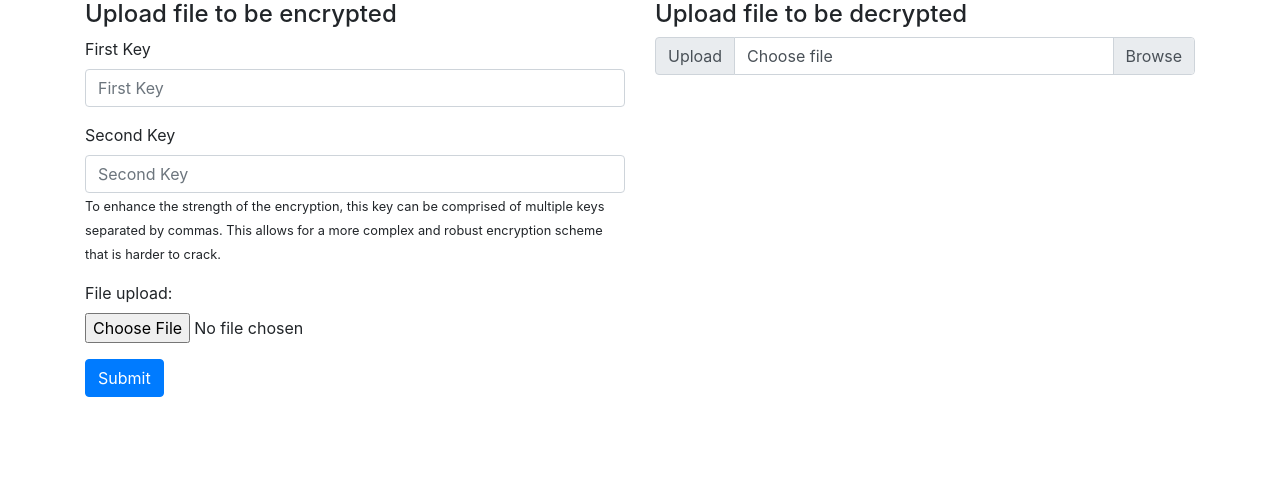
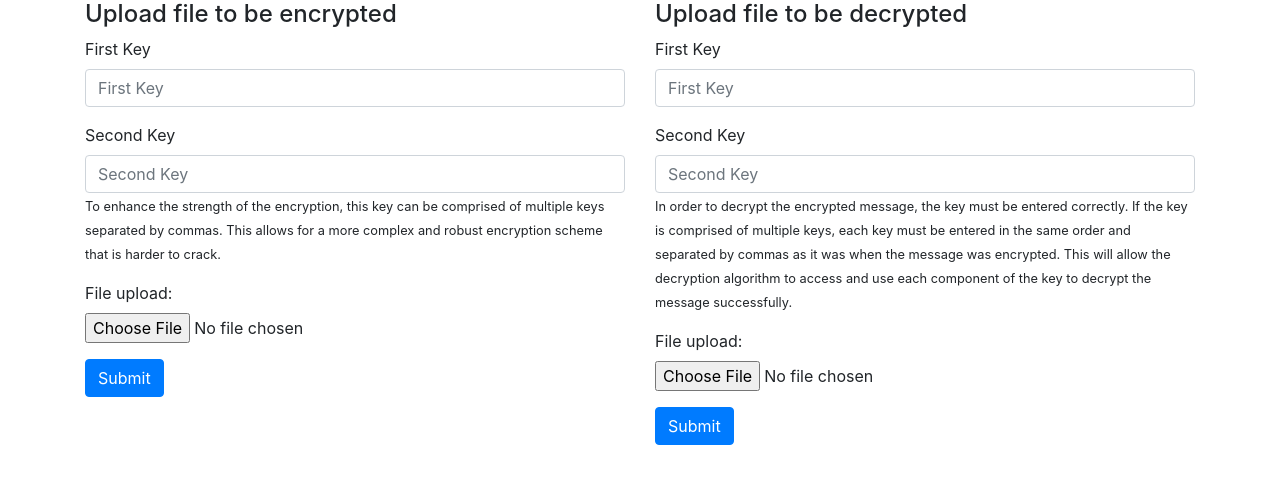
Before and after one commit to sirbootoo/endecrypt, an Angular app: page / in a window 1280 px wide. Shown: the top 484 px of the page. Built offline with nearby package versions, Linux system fonts and the light colour scheme.

Commit message:
mic check

```diff
--- a/src/app/app.component.html
+++ b/src/app/app.component.html
@@ -8,7 +8,7 @@
   <div class="row">
     <div class="col-md-6">
       <h4>Upload file to be encrypted</h4>
-      <form #myForm="ngForm" (ngSubmit)="onSubmit(myForm)" >
+      <form #myForm="ngForm" (ngSubmit)="onSubmit(myForm, true)" >
         <div class="form-group">
           <label for="firstKey">First Key</label>
           <input type="text"name="firstKey" class="form-control" id="firstKey" placeholder="First Key" ngModel required  />
@@ -29,15 +29,23 @@
     </div>
     <div class="col-md-6">
       <h4>Upload file to be decrypted</h4>
-      <div class="input-group">
-        <div class="input-group-prepend">
-          <span class="input-group-text" id="inputGroupFileAddon01">Upload</span>
+      <form #myForm="ngForm" (ngSubmit)="onSubmit(myForm, false)" >
+        <div class="form-group">
+          <label for="firstKeyDec">First Key</label>
+          <input type="text"name="firstKeyDec" class="form-control" id="firstKeyDec" placeholder="First Key" ngModel required  />
         </div>
-        <div class="custom-file">
-          <input type="file" class="custom-file-input" id="inputGroupFile01" aria-describedby="inputGroupFileAddon01" (change)="decryptingFile($event)" >
-          <label class="custom-file-label" for="inputGroupFile01">Choose file</label>
+        <div class="form-group">
+          <label for="secondKeyDec">Second Key</label>
+          <input type="text" name="secondKeyDec" class="form-control" id="secondKeyDec" placeholder="Second Key" ngModel required />
+          <small>In order to decrypt the encrypted message, the key must be entered correctly. If the key is comprised of multiple keys, each key must be entered in the same order and separated by commas as it was when the message was encrypted. This will allow the decryption algorithm to access and use each component of the key to decrypt the message successfully.</small>
         </div>
-      </div><br>
+        <div class="form-group">
+          <label for="file">File upload:</label>
+          <input type="file" class="form-control-file" id="file" name="file" (change)="decryptingFile($event)">
+        </div>
+        <button type="submit" class="btn btn-primary">Submit</button>
+      </form>
+      <br>
       <button (click)="downloadAfterDecrypting()" *ngIf="decrypted" class="btn btn-primary">Download</button>
     </div>
   </div>
--- a/src/app/app.component.ts
+++ b/src/app/app.component.ts
@@ -32,9 +32,16 @@ export class AppComponent {
     });
   }
 
-  onSubmit(form){
-    console.log(form, "++++++++++++++ Form data ++++++++")
-    const {firstKey, secondKey} = form.value
+  onSubmit(form, isEncrypt){
+    console.log(form, "++++++++++++++ Form data ++++++++");
+    let firstKey, secondKey;
+    if(isEncrypt) {
+      firstKey = form.value.firstKey
+      secondKey= form.value.secondKey
+    } else {
+      firstKey = form.value.firstKeyDec
+      secondKey= form.value.secondKeyDec
+    }
     if(!firstKey || !secondKey || !this.fileResult) {
       alert("All fields are required.");
     } else {
```
